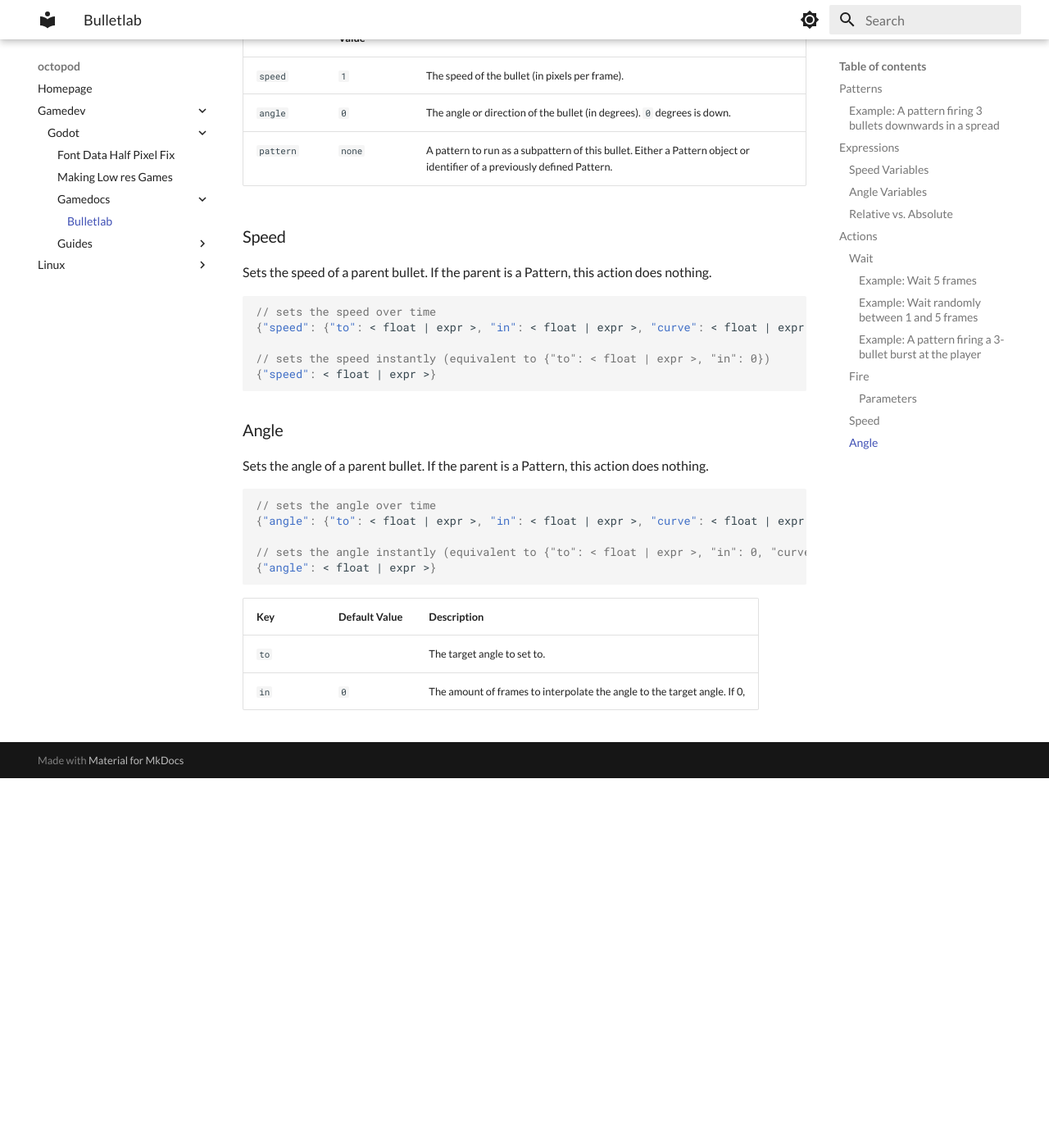
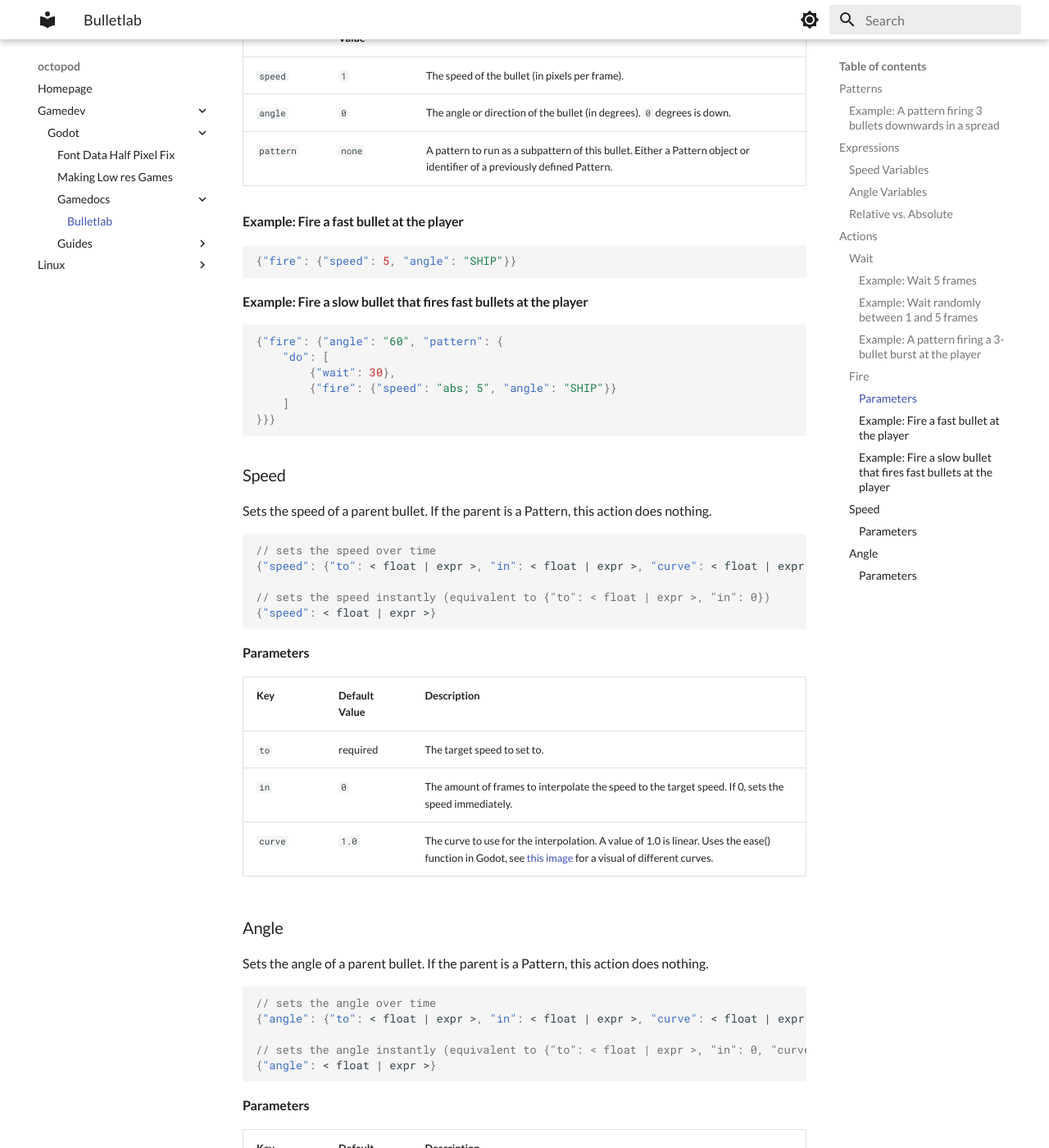
Before and after one commit to bakana808/mkdocs, an MkDocs documentation site: the page built from docs/gamedev/godot/gamedocs/bulletlab.md, in a window 1280 px wide and 1400 px high, scrolled down 2993 px. Shown: the whole window at 82% size. Built offline with MkDocs 1.6.1 and Material for MkDocs 9.7.7, drawn with Linux system fonts in a browser that asks for light colours; before the commit the page ends 3942 px from its top, so only the background shows below that; some of the changed text lies outside the part shown.

Commit message:
vault backup: 2023-04-12 19:53:57

````diff
--- a/docs/gamedev/godot/gamedocs/bulletlab.md
+++ b/docs/gamedev/godot/gamedocs/bulletlab.md
@@ -122,6 +122,19 @@ Fires a bullet.
 | `angle` | `0` | The angle or direction of the bullet (in degrees). `0` degrees is down.
 | `pattern` | `none` | A pattern to run as a subpattern of this bullet. Either a Pattern object or identifier of a previously defined Pattern.
 
+#### Example: Fire a fast bullet at the player
+```json
+{"fire": {"speed": 5, "angle": "SHIP"}}
+```
+#### Example: Fire a slow bullet that fires fast bullets at the player
+```json
+{"fire": {"angle": "60", "pattern": {
+	"do": [
+		{"wait": 30},
+		{"fire": {"speed": "abs; 5", "angle": "SHIP"}}
+	]
+}}}
+```
 ### Speed
 
 Sets the speed of a parent bullet. If the parent is a Pattern, this action does nothing.
@@ -133,6 +146,13 @@ Sets the speed of a parent bullet. If the parent is a Pattern, this action does
 // sets the speed instantly (equivalent to {"to": < float | expr >, "in": 0})
 {"speed": < float | expr >}
 ```
+
+#### Parameters
+| Key | Default Value | Description |
+|---|---|---|
+| `to` | required  | The target speed to set to.
+| `in` | `0` | The amount of frames to interpolate the speed to the target speed. If 0, sets the speed immediately.
+| `curve` | `1.0` | The curve to use for the interpolation. A value of 1.0 is linear. Uses the ease() function in Godot, see [this image](https://raw.githubusercontent.com/godotengine/godot-docs/master/img/ease_cheatsheet.png) for a visual of different curves.
 
 ### Angle
 
@@ -146,7 +166,9 @@ Sets the angle of a parent bullet. If the parent is a Pattern, this action does
 {"angle": < float | expr >}
 ```
 
+#### Parameters
 | Key | Default Value | Description |
 |---|---|---|
-| `to` |   | The target angle to set to.
-| `in` | `0` | The amount of frames to interpolate the angle to the target angle. If 0,
+| `to` | required  | The target angle to set to.
+| `in` | `0` | The amount of frames to interpolate the angle to the target angle. If 0, sets the angle immediately.
+| `curve` | `1.0` | The curve to use for the interpolation. A value of 1.0 is linear. Uses the ease() function in Godot, see [this image](https://raw.githubusercontent.com/godotengine/godot-docs/master/img/ease_cheatsheet.png) for a visual of different curves.
````
